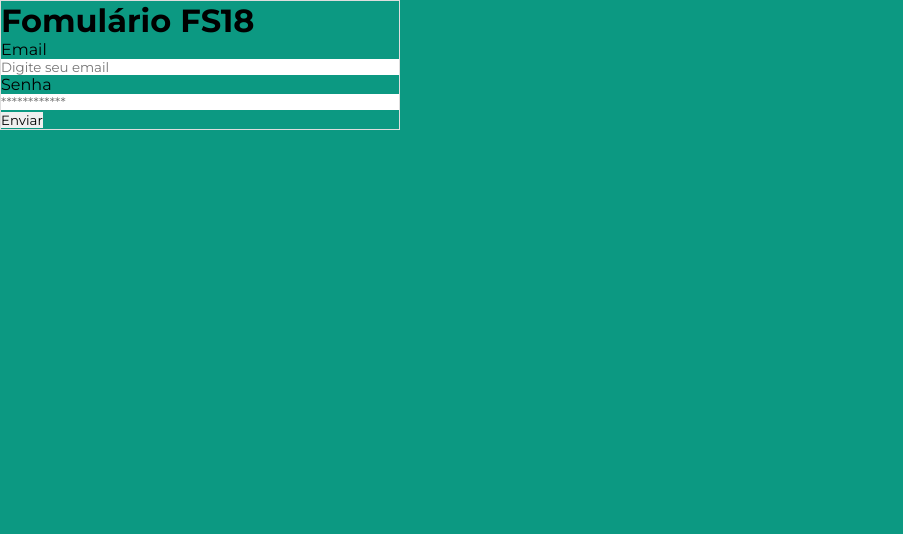
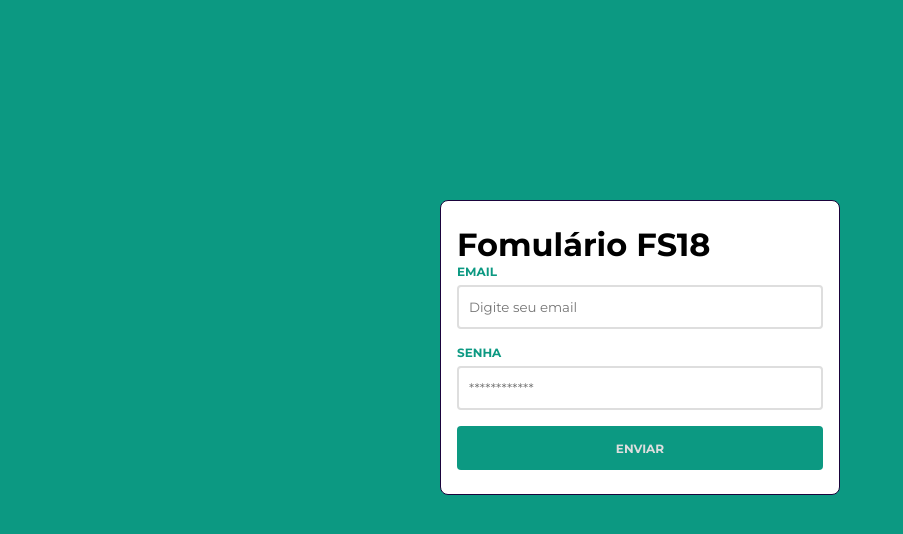
Before and after one commit to daniel01mps/html-aula-4, a plain HTML site: page index.html in a window 1280 px wide. Shown: the whole page, without its empty margins (0-903 px from the left). Drawn offline with Linux system fonts and the light colour scheme.

Commit message:
implementado css

```diff
--- a/index.css
+++ b/index.css
@@ -1,4 +1,3 @@
-
 *{
     margin: 0;
     padding: 0;
@@ -12,15 +11,45 @@ body{
 }
 form{
     width:400px;
-    border:1px solid #dedede;
+    background-color: #FFFFFF;
+    border:1px solid #1a033b;
+    margin: 0 auto;
+    margin-top: 200px;
+    padding: 24px 16px;
+    border-radius: 8Px;
 }
 form label {
     display: block;
+    font-size: 12px;
+    font-weight: bold;
+    text-transform: uppercase;
+    margin-bottom: 6px;
+    color: #0c9982;
 }
 form input{
     width:100%;
+    height: 44px;
     display: block;
+    border: 2px solid #DEDEDE;
+    border-radius: 4px;
+    padding: 10px;
+    margin-bottom: 16px;
+}
+form input:focus{
+    border-color: #0c9982;
 }
 form button{
-
+    width: 100%;
+    height: 44px;
+    font-size: 12px;
+    font-weight: bold;
+    text-transform: uppercase;
+    background-color: #0c9982   ;
+    color: #DEDEDE;
+    border-radius: 4px;
+    cursor: pointer;
+    transition-duration: 200ms;
 }
+form button:hover{
+    background-color: #023129;
+}
```
